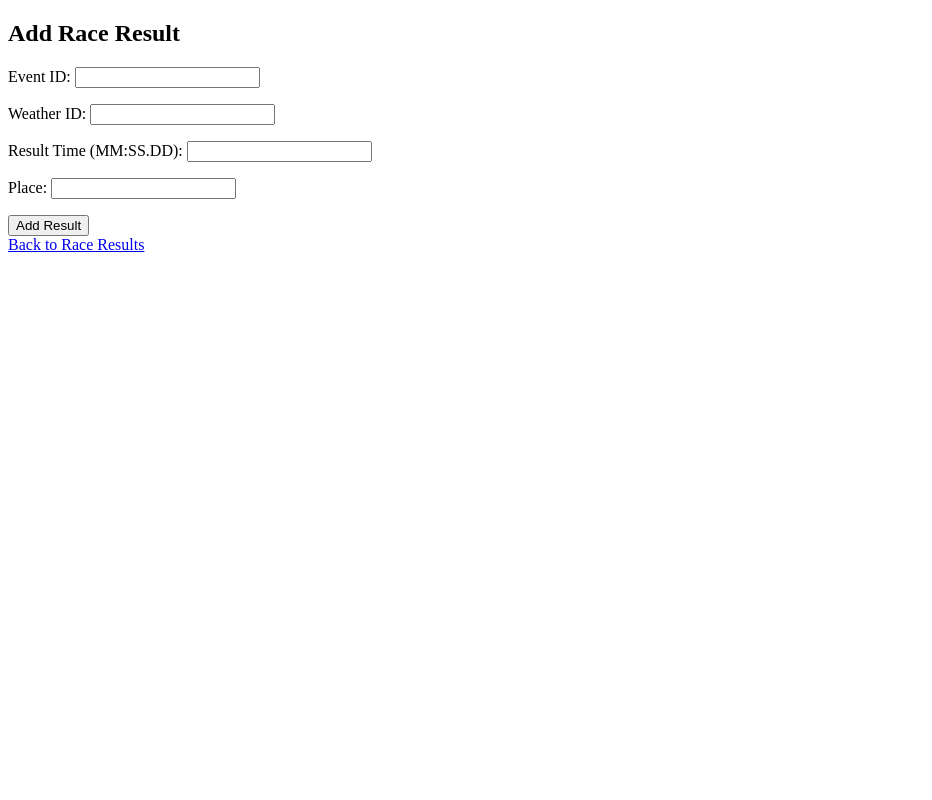
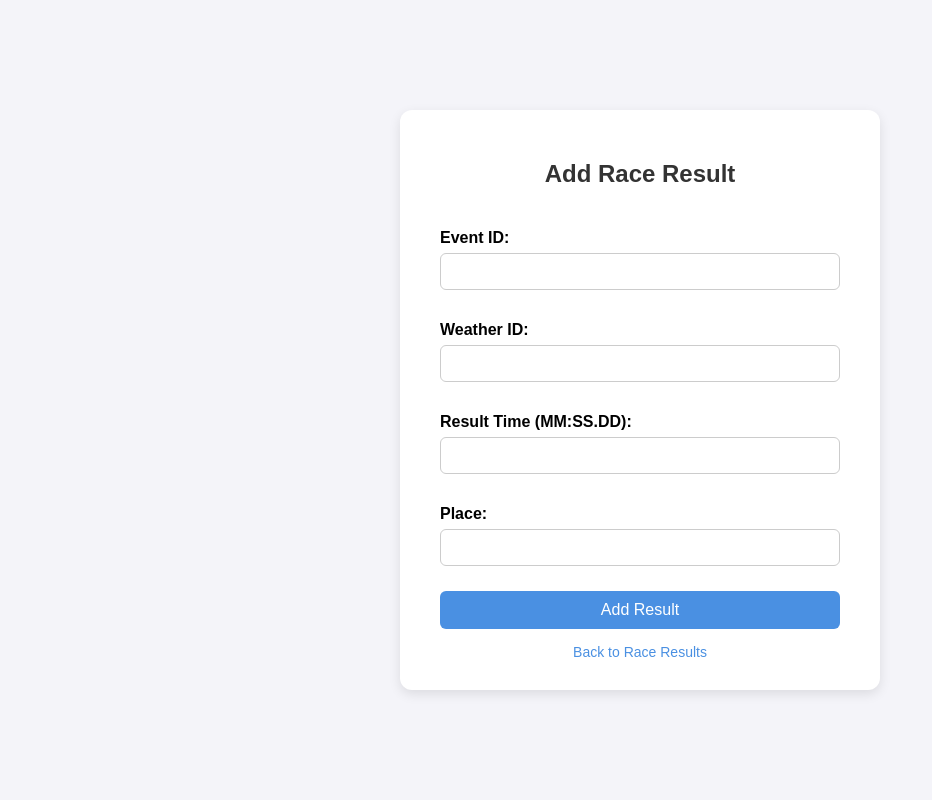
Before and after one commit to JacobPlummer02/group04-database-systems-project-S2025, a Django app: template Running_Application/app/templates/app/add_race_result.html in a window 1280 px wide. Shown: the whole page, without its empty margins (0-932 px from the left). Run offline with Django 5.2, Linux system fonts and the light colour scheme; the template is opened without the code that fills it: values that come from a table or form of the project are taken from there, others are empty.

Commit message:
Made add race result look nicer

```diff
--- a/Running_Application/app/templates/app/add_race_result.html
+++ b/Running_Application/app/templates/app/add_race_result.html
@@ -1,5 +1,77 @@
 <!DOCTYPE html>
-<html>
+<html lang="en">
+<head>
+    <meta charset="UTF-8">
+    <title>Add Race Result</title>
+    <style>
+        body {
+            font-family: Arial, sans-serif;
+            background-color: #f4f4f9;
+            display: flex;
+            justify-content: center;
+            align-items: center;
+            height: 100vh;
+            margin: 0;
+        }
+        .form-container {
+            background-color: white;
+            padding: 30px 40px;
+            border-radius: 12px;
+            box-shadow: 0 4px 12px rgba(0, 0, 0, 0.1);
+            width: 400px;
+        }
+        h2 {
+            text-align: center;
+            color: #333;
+            margin-bottom: 25px;
+        }
+        form {
+            display: flex;
+            flex-direction: column;
+        }
+        form p {
+            margin-bottom: 15px;
+        }
+        label {
+            font-weight: bold;
+            display: block;
+            margin-bottom: 6px;
+        }
+        input, select, textarea {
+            width: 100%;
+            padding: 10px;
+            border: 1px solid #ccc;
+            border-radius: 6px;
+            box-sizing: border-box;
+        }
+        button {
+            padding: 10px;
+            background-color: #4a90e2;
+            color: white;
+            border: none;
+            border-radius: 6px;
+            font-size: 16px;
+            cursor: pointer;
+            margin-top: 10px;
+        }
+        button:hover {
+            background-color: #357abd;
+        }
+        .back-link {
+            display: block;
+            text-align: center;
+            margin-top: 15px;
+            color: #4a90e2;
+            text-decoration: none;
+            font-size: 14px;
+        }
+        .back-link:hover {
+            text-decoration: underline;
+        }
+    </style>
+</head>
+<body>
+    <div class="form-container">
         {% block content %}
         <h2>Add Race Result</h2>
         <form method="post">
@@ -7,6 +79,8 @@
             {{ form.as_p }}
             <button type="submit">Add Result</button>
         </form>
-  <a href="{% url 'race_results' %}">Back to Race Results</a>
+        <a href="{% url 'race_results' %}" class="back-link">Back to Race Results</a>
         {% endblock %}
+    </div>
+</body>
 </html>
```
Lines whose indentation alone changed are shown as unchanged.
